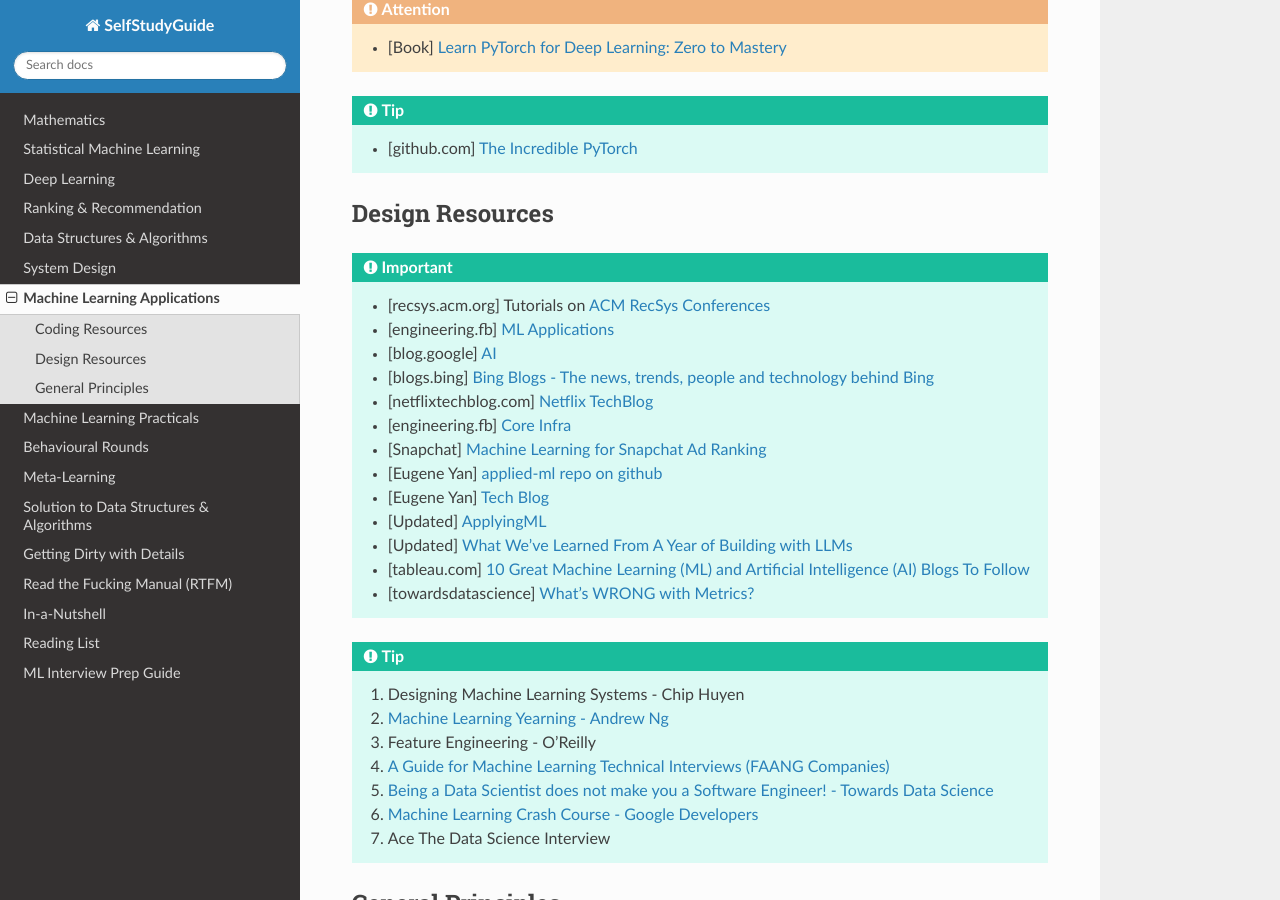
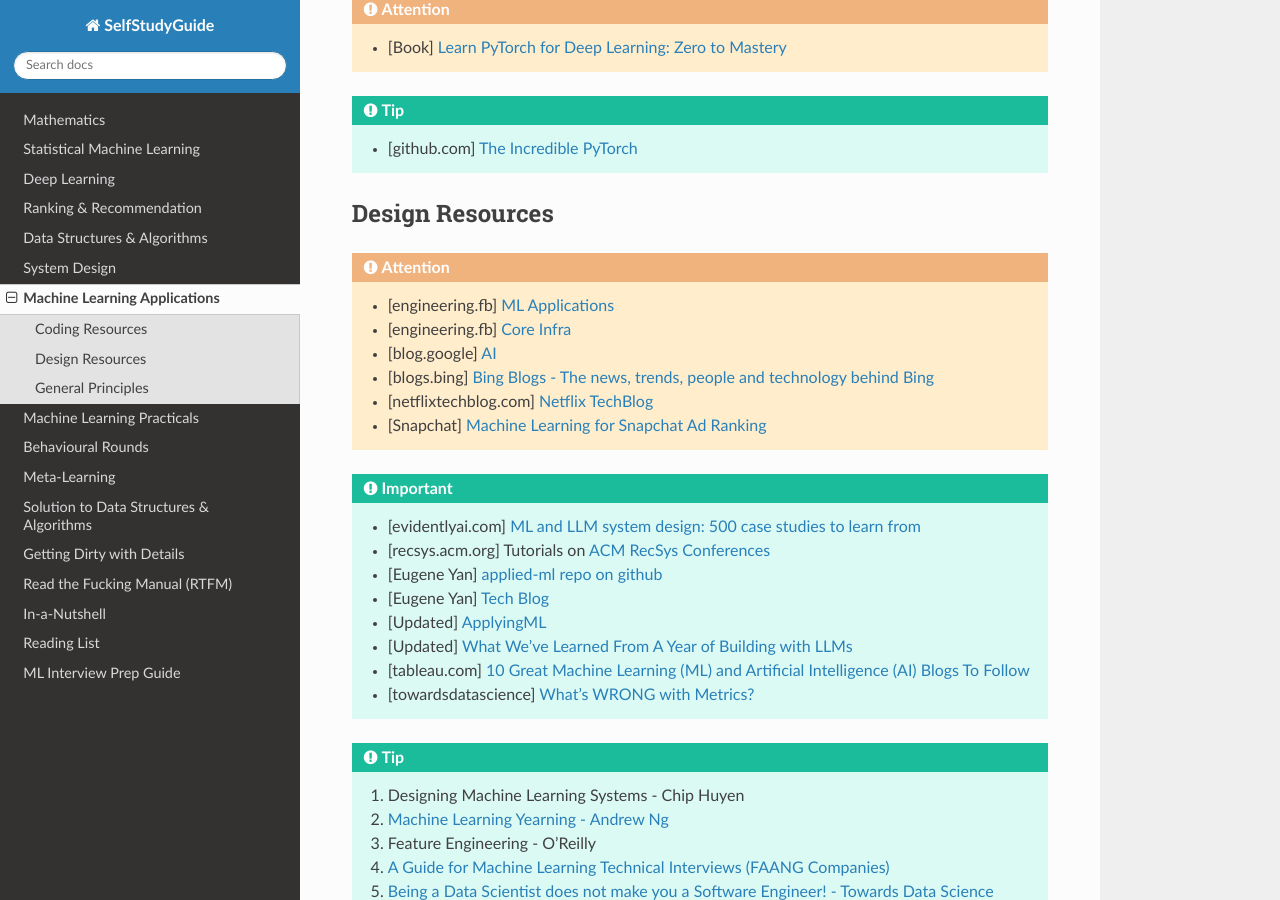
Before and after one commit to uselesstechjunks/leetcode, a Sphinx documentation site: the page built from docs/source/mldes.rst, in a window 1280 px wide and 900 px high, scrolled down 394 px. Built offline with Sphinx 7.4.7 and the Read the Docs theme 3.1.0, drawn with Linux system fonts in a browser that asks for light colours.

Commit message:
Update mldes.rst

```diff
--- a/docs/source/mldes.rst
+++ b/docs/source/mldes.rst
@@ -19,14 +19,17 @@ Coding Resources
 *******************************************************************************
 Design Resources
 *******************************************************************************
-.. important::
-	* [recsys.acm.org] Tutorials on `ACM RecSys Conferences <https://recsys.acm.org/>`_
+.. attention::
 	* [engineering.fb] `ML Applications <https://engineering.fb.com/category/ml-applications/>`_
+	* [engineering.fb] `Core Infra <https://engineering.fb.com/category/core-data/>`_
 	* [blog.google] `AI <https://blog.google/technology/ai/>`_
 	* [blogs.bing] `Bing Blogs - The news, trends, people and technology behind Bing <https://blogs.bing.com/>`_
 	* [netflixtechblog.com] `Netflix TechBlog <https://netflixtechblog.com/>`_
-	* [engineering.fb] `Core Infra <https://engineering.fb.com/category/core-data/>`_
 	* [Snapchat] `Machine Learning for Snapchat Ad Ranking <https://eng.snap.com/machine-learning-snap-ad-ranking>`_
+
+.. important::
+	* [evidentlyai.com] `ML and LLM system design: 500 case studies to learn from <https://www.evidentlyai.com/ml-system-design>`_
+	* [recsys.acm.org] Tutorials on `ACM RecSys Conferences <https://recsys.acm.org/>`_
 	* [Eugene Yan] `applied-ml repo on github <https://github.com/eugeneyan/applied-ml>`_
 	* [Eugene Yan] `Tech Blog <https://eugeneyan.com/>`_
 	* [Updated] `ApplyingML <https://applyingml.com/>`_
```
